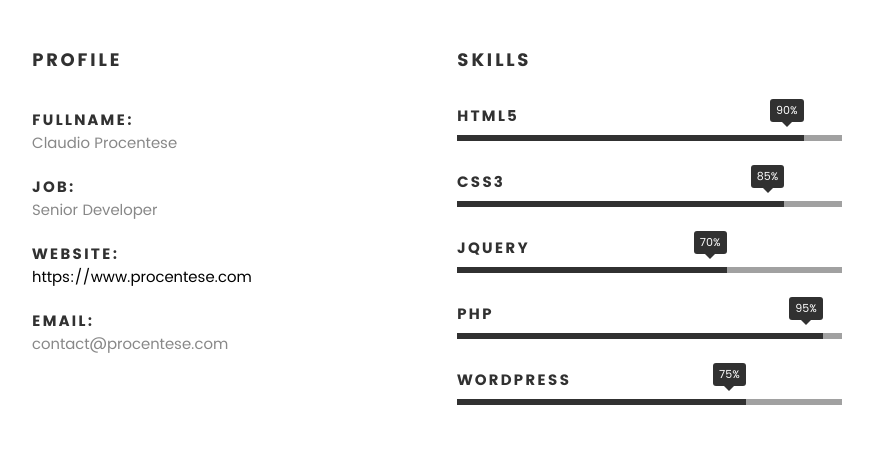
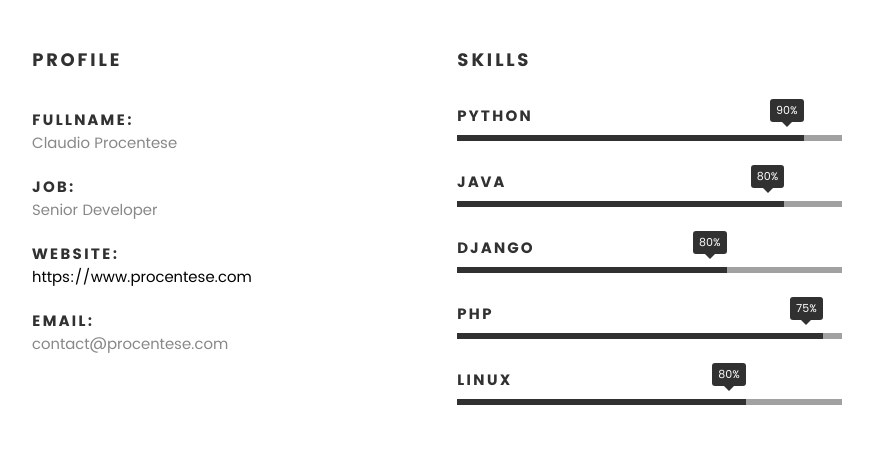
Before and after one commit to ClaPro/tornado-skeleton, a Python web app: template templates/index.html in a window 1280 px wide. Shown: the part 1196-1671 px from the top of the page, without its empty margins (203-1076 px from the left). Run offline with Jinja, Linux system fonts and the light colour scheme; the template is opened without the code that fills it, so the values that code supplies are empty; some web fonts are replaced.

Commit message:
modifiche

```diff
--- a/templates/index.html
+++ b/templates/index.html
@@ -164,24 +164,24 @@ I am interested to work in places who are prefer agile development and latest te
             <ul class="skill-bars">
                 <li>
                     <div class="progress percent90"><span>90%</span></div>
-                    <strong>HTML5</strong>
+                    <strong>Python</strong>
                 </li>
                 <li>
-                    <div class="progress percent85"><span>85%</span></div>
-                    <strong>CSS3</strong>
+                    <div class="progress percent85"><span>80%</span></div>
+                    <strong>Java</strong>
                 </li>
                 <li>
-                    <div class="progress percent70"><span>70%</span></div>
-                    <strong>JQuery</strong>
+                    <div class="progress percent70"><span>80%</span></div>
+                    <strong>Django</strong>
                 </li>
                 <li>
-                    <div class="progress percent95"><span>95%</span></div>
+                    <div class="progress percent95"><span>75%</span></div>
                     <strong>PHP</strong>
                 </li>
                 <li>
 
-                    <div class="progress percent75"><span>75%</span></div>
-                    <strong>Wordpress</strong>
+                    <div class="progress percent75"><span>80%</span></div>
+                    <strong>Linux</strong>
                 </li>
 
             </ul> <!-- /skill-bars -->
@@ -448,7 +448,7 @@ download software updates.</p>
 
                     <div class="timeline-content">
                         <h4>High school - P. Calamandrei, Naples IT</h4>
-                        <p>C</p>
+                        <p></p>
                     </div>
 
 
```
